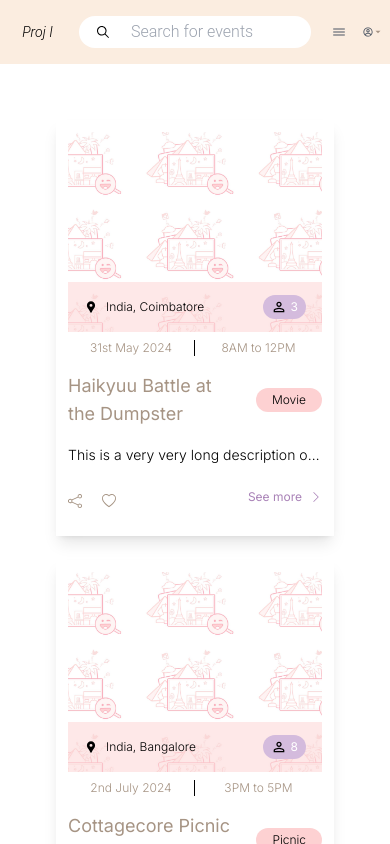
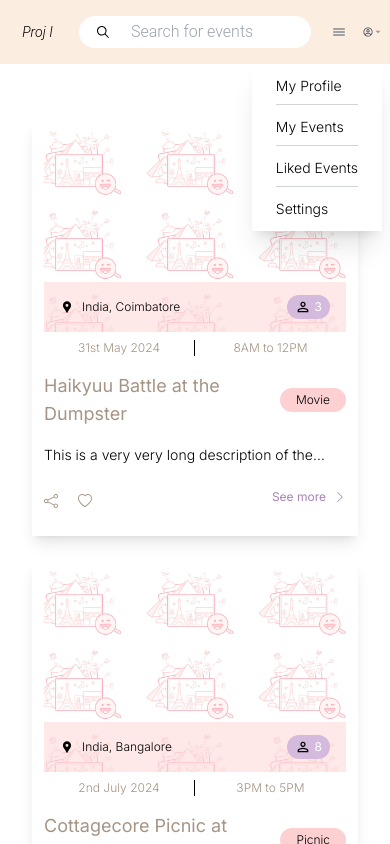
Before and after one commit to shwethaarajesh/project-i, a Next.js app: page /ViewListing in a window 390 px wide. Both pictures are taken after a click on the button 368 px from the left and 32 px from the top of the page. Shown: the top 844 px of the page. Built offline with nearby package versions, Linux system fonts and the light colour scheme.

Commit message:
Feat: Updated header for mobile

```diff
--- a/src/app/ViewListing/page.tsx
+++ b/src/app/ViewListing/page.tsx
@@ -43,7 +43,7 @@ export default function ViewListing() {
   return (
     <div className="">
       <Header></Header>
-      <div className="m-6 p-8 flex flex-col gap-8">
+      <div className="m-6 py-8 px-2 sm:p-8 flex flex-col gap-8">
         <div className="grid grid-cols-1 gap-x-4 gap-y-6  lg:grid-cols-2 ">
           {events.map((eachEvent, i) => {
             return (
--- a/src/app/components/Header/Header.tsx
+++ b/src/app/components/Header/Header.tsx
@@ -4,12 +4,34 @@ import { GoHome } from "react-icons/go";
 import { IoMdArrowDropdown } from "react-icons/io";
 import { IoIosSearch } from "react-icons/io";
 import { IoIosMenu } from "react-icons/io";
+import { IoIosClose } from "react-icons/io";
+import { BsChevronRight } from "react-icons/bs";
 
 import { useRouter, usePathname } from "next/navigation";
+import { useState } from "react";
 export default function Header() {
   const router = useRouter();
   const pathname = usePathname();
-  console.log(pathname);
+  const [showProfileOptions, setShowProfileOptions] = useState(false);
+  const [showDropdownMenu, setShowDropdownMenu] = useState(false);
+  const profileOptions = [
+    "My Profile",
+    "My Events",
+    "Liked Events",
+    "Settings",
+  ];
+  const menuOptions = [
+    { name: "Create New Event", link: "/CreateListing" },
+    { name: "View All Events", link: "/ViewListing" },
+    { name: "View My Events", link: "/Home" },
+  ];
+
+  const onClickMenu = () => {
+    setShowDropdownMenu((prevVal) => !prevVal);
+  };
+  const onClickLink = (linkVal: string) => {
+    router.push(linkVal);
+  };
   return (
     <div>
       <div className="grid bg-primary-light p-4  gap-5 font-sans grid-cols-12 font-light items-center ">
@@ -27,6 +49,7 @@ export default function Header() {
           <IoIosSearch className="col-span-2" />
           <input
             type="text"
+            readOnly
             value={""}
             className=" w-full col-span-10 ring-0 ring-transparent outline-none caret-transparent"
             placeholder="Search for events"
@@ -60,16 +83,63 @@ export default function Header() {
             <div className="hidden lg:block">View Events</div>
           </div>
         </div>
-        <div className="block sm:hidden">
+        <div className="block sm:hidden cursor-pointer" onClick={onClickMenu}>
           <IoIosMenu className="text-gray-600" />
         </div>
-        <button className="flex">
+        <button
+          className="flex"
+          onClick={() => {
+            setShowProfileOptions((prevValue) => !prevValue);
+          }}
+        >
           <CgProfile className=" min-w-[10px] text-gray-600" />
           <IoMdArrowDropdown className=" min-w-[10px] text-primary-text " />
         </button>
       </div>
-      <div></div>
-      {/* <div className="min-h-[60px] bg-white"></div> */}
+      {showProfileOptions && (
+        <div className="min-h-[60px] z-30 py-3 px-6 gap-3 flex flex-col min-w-[100px] lg:min-w-[250px] right-0 mr-2 absolute bg-white shadow-xl ">
+          {profileOptions.map((eachOption, index) => {
+            return (
+              <div
+                className={`font-light text-sm border-0 hover:shadow-2xl  cursor-pointer ${
+                  index < profileOptions.length - 1 && " pb-2 border-b"
+                } border-gray-300`}
+                key={index}
+              >
+                {eachOption}
+              </div>
+            );
+          })}
+        </div>
+      )}
+      {showDropdownMenu && (
+        <div className="h-full z-20 py-3 px-6 flex flex-col w-full  absolute bg-white shadow-xl ">
+          <div
+            className=" w-full cursor-pointer flex items-center justify-end"
+            onClick={onClickMenu}
+          >
+            <IoIosClose size={24} />
+          </div>
+          {menuOptions.map((eachOption, index) => {
+            return (
+              <div
+                className={`font-light  py-6 flex justify-between text-sm border-0 hover:bg-secondary-extralight  cursor-pointer ${
+                  index < profileOptions.length - 1 && " pb-2 border-b"
+                } border-gray-300`}
+                key={index}
+                onClick={() => {
+                  onClickLink(eachOption.link);
+                }}
+              >
+                <div>{eachOption.name}</div>
+                <div className="">
+                  <BsChevronRight />
+                </div>
+              </div>
+            );
+          })}
+        </div>
+      )}
     </div>
   );
 }
```
